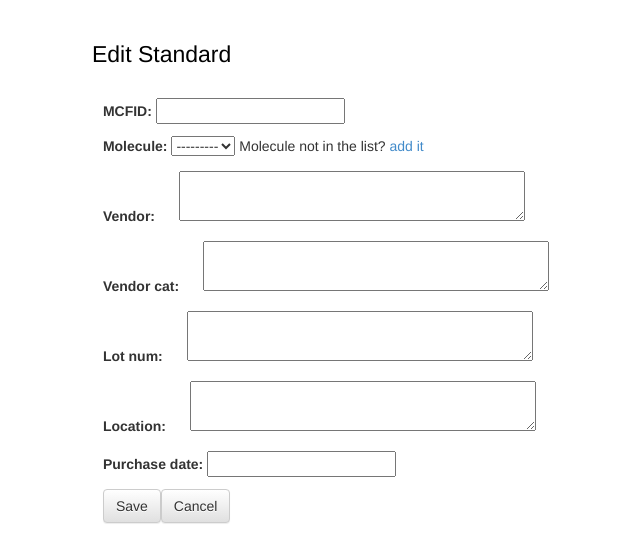
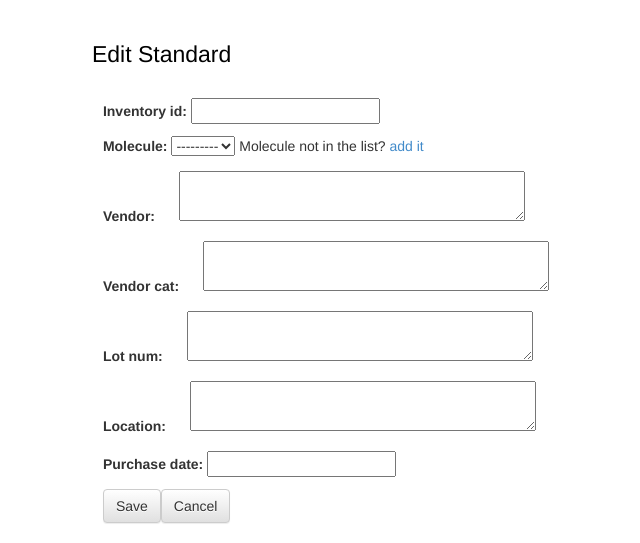
Before and after one commit to alexandrovteam/curatr, a Django app: a page that uses mcf_standard_browser/standards_review/templates/mcf_standards_browse/mcf_standard_edit.html in a window 1280 px wide. Shown: the part 89-632 px from the top of the page, without its empty margins (0-640 px from the left). Run offline with Django 3.2, Linux system fonts and the light colour scheme; the visitor is signed in with stand-in values (Sample User, id 1); data that the repository does not hold is empty; parts of the project's set-up code (start-up, migrations or seed data) failed here and were passed over; some libraries are stand-ins or nearby versions.

Commit message:
Rename model field to inventory_id without changing DB column

```diff
--- a/mcf_standard_browser/standards_review/forms.py
+++ b/mcf_standard_browser/standards_review/forms.py
@@ -23,7 +23,7 @@ class MoleculeForm(forms.ModelForm):
 class StandardForm(forms.ModelForm):
     class Meta:
         model = Standard
-        fields = ('MCFID','molecule','vendor','vendor_cat','lot_num' ,'location' ,'purchase_date')
+        fields = ('inventory_id','molecule','vendor','vendor_cat','lot_num' ,'location' ,'purchase_date')
         help_texts = {
             'molecule': mark_safe('Molecule not in the list? <a href="/molecule/add/"> add it </a>')
             }
@@ -42,7 +42,7 @@ class StandardBatchForm(forms.Form):
 class UploadFileForm(forms.Form):
     mzml_file = forms.FileField(validators=[mzml_filename_validator])
     adducts = forms.ModelMultipleChoiceField(queryset=Adduct.objects.all())
-    standards = forms.ModelMultipleChoiceField(queryset=Standard.objects.all().order_by('MCFID'))
+    standards = forms.ModelMultipleChoiceField(queryset=Standard.objects.all().order_by('inventory_id'))
     mass_accuracy_ppm = forms.FloatField(min_value=0.000001, label="MS1 mass accuracy (ppm)")
     quad_window_mz = forms.FloatField(min_value=0.000001, label='Precursor Window (m/z)')
     lc_info = forms.CharField(label="LC Info")
--- a/mcf_standard_browser/standards_review/models.py
+++ b/mcf_standard_browser/standards_review/models.py
@@ -154,7 +154,7 @@ class Molecule(models.Model):
 
 
 class Standard(models.Model):
-    MCFID = models.IntegerField(null=True, blank=True)
+    inventory_id = models.IntegerField(null=True, blank=True, db_column='MCFID')
     molecule = models.ForeignKey(Molecule)
     vendor = models.TextField(null=True, blank=True)
     vendor_cat = models.TextField(null=True, blank=True)
@@ -163,7 +163,7 @@ class Standard(models.Model):
     purchase_date = models.DateField(null=True, blank=True)
 
     def __unicode__(self):
-        return "{}: {}".format(self.MCFID, self.molecule.name)
+        return "{}: {}".format(self.inventory_id, self.molecule.name)
 
 
 class LcInfo(models.Model):
--- a/mcf_standard_browser/standards_review/tables.py
+++ b/mcf_standard_browser/standards_review/tables.py
@@ -62,7 +62,7 @@ class MoleculeTable(tables.Table):
 
 
 class StandardTable(tables.Table):
-    id = tables.LinkColumn(accessor='MCFID', verbose_name='Inventory ID', args=[tables.A('MCFID')],
+    id = tables.LinkColumn(accessor='inventory_id', verbose_name='Inventory ID', args=[tables.A('inventory_id')],
                            viewname='standard-detail')
     molecule_name = tables.Column(accessor='molecule.name', verbose_name='Name')
     molecular_formula = tables.Column(accessor='molecule.sum_formula', verbose_name='Formula')
@@ -76,7 +76,7 @@ class StandardTable(tables.Table):
 
 
 class SpectraTable(Table):
-    mcfid = Column(field='standard.MCFID', header='Inventory ID')
+    inventory_id = Column(field='standard.inventory_id', header='Inventory ID')
     molecule = Column(field='standard.molecule.name', header='Molecule')
     precursor_mz = Column(field='precursor_mz', header='Precursor m/z')
     adduct = AdductColumn(field='adduct.delta_formula', header='Adduct')
--- a/mcf_standard_browser/standards_review/tasks.py
+++ b/mcf_standard_browser/standards_review/tasks.py
@@ -93,7 +93,7 @@ def add_batch_standard(metadata, csv_file):
                 molecule.save()
                 logging.info("Successfully saved " + molecule.name)
 
-            s = Standard.objects.all().filter(MCFID=entry['id'])
+            s = Standard.objects.all().filter(inventory_id=entry['id'])
             if s.exists():  # standard already added, overwrite
                 s = s[0]
             else:
@@ -106,9 +106,9 @@ def add_batch_standard(metadata, csv_file):
                 s.purchase_date = dateutil.parser.parse(entry["purchase_date"], fuzzy=True)
             s.save()
             if entry["id"] == []:
-                s.MCFID = s.pk
+                s.inventory_id = s.pk
             else:
-                s.MCFID = entry['id']
+                s.inventory_id = entry['id']
             s.save()
         except:
             error_list.append([entry['name'], sys.exc_info()[1]])
--- a/mcf_standard_browser/standards_review/templates/mcf_standards_browse/export_template_ebi.json
+++ b/mcf_standard_browser/standards_review/templates/mcf_standards_browse/export_template_ebi.json
@@ -3,7 +3,7 @@
   {% with mz_ii_pairs.0 as first_pair%}
   {% with mz_ii_pairs|last as last_pair%}
   {
-      "spectrumId": "{{spectrum.standard.MCFID}}",
+      "spectrumId": "{{spectrum.standard.inventory_id}}",
       "mzStart": {{first_pair.0}},
       "mzStop": {{last_pair.0}},
       "peaks": [{% for mz_ii in mz_ii_pairs%}
--- a/mcf_standard_browser/standards_review/templates/mcf_standards_browse/mcf_dataset_detail.html
+++ b/mcf_standard_browser/standards_review/templates/mcf_standards_browse/mcf_dataset_detail.html
@@ -29,7 +29,7 @@
                 <td>{{ item.0 }} {% autoescape off %}{{ item.1.html_str }}{% endautoescape%} </td>
                 <td>{{ item.2 }}</td>
                 <td>{{ item.3 }}</td>
-                <td><a href="{% url 'xic-detail' dataset_pk=dataset.pk mcfid=item.0.MCFID adduct_pk=item.1.pk%}">
+                <td><a href="{% url 'xic-detail' dataset_pk=dataset.pk mcfid=item.0.inventory_id adduct_pk=item.1.pk%}">
                     View</a></td>
             </tr>
         {% endfor %}
--- a/mcf_standard_browser/standards_review/templates/mcf_standards_browse/mcf_fragmentSpectrum_detail.html
+++ b/mcf_standard_browser/standards_review/templates/mcf_standards_browse/mcf_fragmentSpectrum_detail.html
@@ -13,7 +13,7 @@
             <p>Precursor m/z: {{ specdata.spectrum.precursor_mz }}</p>
             <p>Retention time: {{ specdata.spectrum.rt }}</p>
             <p>Collision energy: {{ specdata.spectrum.collision_energy }}</p>
-            <p>Ion: <a href="{% url 'standard-detail' specdata.spectrum.standard.MCFID %}">{{ specdata.spectrum.standard }}, {{ specdata.spectrum.adduct }}</a></p>
+            <p>Ion: <a href="{% url 'standard-detail' specdata.spectrum.standard.inventory_id %}">{{ specdata.spectrum.standard }}, {{ specdata.spectrum.adduct }}</a></p>
             <p>Raw data: <a href="{% url 'dataset-detail' specdata.spectrum.dataset.id %}">{{ specdata.spectrum.dataset}} </a></p>
             <p>Precursor fraction of quad window: {{ specdata.spectrum.precursor_quad_fraction }}</p>
             <p id="splash">Splash: calculating...</p>
--- a/mcf_standard_browser/standards_review/templates/mcf_standards_browse/mcf_inventory_list.html
+++ b/mcf_standard_browser/standards_review/templates/mcf_standards_browse/mcf_inventory_list.html
@@ -22,8 +22,8 @@
                 <tbody>
                 {% for standard, adduct_mzs in standards %}
                     <tr>
-                        <td><a href="{% url 'standard-detail' mcfid=standard.MCFID %}" id="Inventory ID">
-                            {{ standard.MCFID|add:"0"|stringformat:"04d" }} </a> </td>
+                        <td><a href="{% url 'standard-detail' mcfid=standard.inventory_id %}" id="Inventory ID">
+                            {{ standard.inventory_id|add:"0"|stringformat:"04d" }} </a> </td>
                         <td>{{ standard.molecule}} </td>
                         <td>{{ standard.molecule.sum_formula }} </td>
                         <td>{{ standard.molecule.exact_mass }} </td>
--- a/mcf_standard_browser/standards_review/templates/mcf_standards_browse/mcf_molecule_detail.html
+++ b/mcf_standard_browser/standards_review/templates/mcf_standards_browse/mcf_molecule_detail.html
@@ -32,7 +32,7 @@
         </div>
         <div class="main-content">
             {% for standard, spectra in standards %}
-            <p>Standard ID: <a href="{% url 'standard-detail' mcfid=standard.MCFID %}"> {{ standard }} </a></p>
+            <p>Standard ID: <a href="{% url 'standard-detail' mcfid=standard.inventory_id %}"> {{ standard }} </a></p>
                 {% for spectrum in spectra %}
                     {{ spectrum.adduct.html_str|safe }}
                     <div id="frag_spec{{ spectrum.id }}" class="xic_fraggraph"></div>
--- a/mcf_standard_browser/standards_review/templates/mcf_standards_browse/mcf_molecule_edit.html
+++ b/mcf_standard_browser/standards_review/templates/mcf_standards_browse/mcf_molecule_edit.html
@@ -14,7 +14,7 @@
         <div class="main-content">
 
             {% for standard in standards %}
-                <a href="{% url 'standard-edit' mcfid=standard.MCFID %}" class="btn btn-default">Edit Standard:
+                <a href="{% url 'standard-edit' mcfid=standard.inventory_id %}" class="btn btn-default">Edit Standard:
                     {{ standard }}</a>
             {% endfor %}
         </div>
--- a/mcf_standard_browser/standards_review/templates/mcf_standards_browse/mcf_standard_detail.html
+++ b/mcf_standard_browser/standards_review/templates/mcf_standards_browse/mcf_standard_detail.html
@@ -10,7 +10,7 @@
                 <p>{{standard.molecule.name}}</p>
                 <h2>Chemical Information</h2>
                 <p>Formula: {{standard.molecule.sum_formula}}</p>
-                <p>Inventory ID: {{standard.MCFID}} </p>
+                <p>Inventory ID: {{standard.inventory_id}} </p>
                 <p>Exact mass: {{standard.molecule.exact_mass}} </p>
                 <p>Solubility: {{standard.molecule.solubility}} </p>
                 <p>Inchi: {{standard.molecule.inchi_code}} </p>
@@ -34,7 +34,7 @@
 
         {% if user.is_authenticated %}
             <div class="main-content">
-                <a href="{% url 'standard-edit' mcfid=standard.MCFID %}" class="btn btn-default">Edit Standard</a>
+                <a href="{% url 'standard-edit' mcfid=standard.inventory_id %}" class="btn btn-default">Edit Standard</a>
             </div>
         </div>
         {% endif %}
--- a/mcf_standard_browser/standards_review/templates/mcf_standards_browse/mcf_standard_edit.html
+++ b/mcf_standard_browser/standards_review/templates/mcf_standards_browse/mcf_standard_edit.html
@@ -25,9 +25,9 @@
         $(document).ready(function () {
             document.getElementById("click_button").onclick = function() {
                 var e = document.getElementById("id_molecule");
-                var mcfid = e.options[e.selectedIndex].value;
+                var inventory_id = e.options[e.selectedIndex].value;
                 var base_url = '/molecule/edit/';
-                window.open(base_url.concat(mcfid), '_top');
+                window.open(base_url.concat(inventory_id), '_top');
                 return false;
             };
         });
--- a/mcf_standard_browser/standards_review/test_tools.py
+++ b/mcf_standard_browser/standards_review/test_tools.py
@@ -13,7 +13,7 @@ class MoleculeCleanTest(TestCase):
         m1.save()
         m2 = Molecule(name='TestMolecule2', sum_formula="C2H2O3")
         m2.save()
-        s1 = Standard(molecule=m1, MCFID="0")
+        s1 = Standard(molecule=m1, inventory_id="0")
         s1.save()
         clear_molecules_without_standard()
         self.assertEqual(Molecule.objects.all().count(), 1)
--- a/mcf_standard_browser/standards_review/test_views.py
+++ b/mcf_standard_browser/standards_review/test_views.py
@@ -27,7 +27,7 @@ class StandardListTest(TestCase):
         m1 = Molecule(name='test', sum_formula="C1H2O3")
         m1.save()
         s1 = Standard(
-            MCFID=0,
+            inventory_id=0,
             molecule=m1,
             vendor="sigma",
             vendor_cat="sig0001",
@@ -157,7 +157,7 @@ class StandardEditTest(TestCase):
     @classmethod
     def setUpTestData(cls):
         cls.mol = Molecule.objects.create(name='foo', sum_formula='FOO', inchi_code='code')
-        cls.std_dict = dict(molecule=cls.mol, vendor='foo')
+        cls.std_dict = dict(molecule=cls.mol, vendor='foo', inventory_id=1)
         cls.std = Standard.objects.create(**cls.std_dict)
         u = User.objects.create(username=test_credentials['username'])
         u.set_password(test_credentials['password'])
@@ -173,7 +173,7 @@ class StandardEditTest(TestCase):
         updated_dict = self.std_dict
         updated_dict['vendor'] = new_vendor
         updated_dict['molecule'] = self.mol.pk
-        self.client.post('/inventory/edit/inventory{}/'.format(self.std.pk), data=updated_dict)
+        self.client.post('/inventory/edit/inventory{}/'.format(self.std.inventory_id), data=updated_dict)
         self.assertEqual(Standard.objects.count(), 1)
         edited_std = Standard.objects.get(pk=self.std.pk)
         self.assertEqual(edited_std.vendor, new_vendor)
--- a/mcf_standard_browser/standards_review/views.py
+++ b/mcf_standard_browser/standards_review/views.py
@@ -48,7 +48,7 @@ def library_home(request):
 
 
 def standard_list(request):
-    icontains_fields = ['MCFID', 'molecule__name', 'molecule__sum_formula', 'molecule__exact_mass', 'vendor',
+    icontains_fields = ['inventory_id', 'molecule__name', 'molecule__sum_formula', 'molecule__exact_mass', 'vendor',
                         'vendor_cat', 'molecule__pubchem_id']
     search_string = request.GET.get('search', None)
     qs = Standard.objects.all()
@@ -102,7 +102,7 @@ class Standard_list_ez(ListView):
 
 
 def standard_detail(request, mcfid):
-    standard = get_object_or_404(Standard, MCFID=mcfid)
+    standard = get_object_or_404(Standard, inventory_id=mcfid)
     frag_specs = FragmentationSpectrum.objects.all().filter(standard=standard)
     chart_type = 'line'
     chart_height = 300
@@ -170,7 +170,7 @@ def standard_add(request):
 
 @login_required()
 def standard_edit(request, mcfid):
-    standard = get_object_or_404(Standard, MCFID=mcfid)
+    standard = get_object_or_404(Standard, inventory_id=mcfid)
     if request.method == "POST":
         form = StandardForm(request.POST, instance=standard)
         if form.is_valid():
@@ -345,7 +345,7 @@ def dataset_detail(request, pk):
 def dataset_detail_show(request, pk):
     dataset = get_object_or_404(Dataset, pk=pk)
     adducts = dataset.adducts_present.all()
-    standards = dataset.standards_present.all().order_by('MCFID')
+    standards = dataset.standards_present.all().order_by('inventory_id')
     table_list = []
     for standard in standards:
         for adduct in adducts:
@@ -385,7 +385,7 @@ def dataset_delete(request, pk):
 @ensure_csrf_cookie
 def xic_detail(request, dataset_pk, mcfid, adduct_pk):
     dataset = get_object_or_404(Dataset, pk=dataset_pk)
-    standard = get_object_or_404(Standard, MCFID=mcfid)
+    standard = get_object_or_404(Standard, inventory_id=mcfid)
     adduct = get_object_or_404(Adduct, pk=adduct_pk)
     mz = standard.molecule.get_mz(adduct)
     delta_mz = mz * dataset.mass_accuracy_ppm * 1e-6
@@ -569,7 +569,7 @@ def fragmentSpectrum_export(request):
                 filename_list = []
                 for ii, cc in enumerate(c['spec_data']):
                     if cc[0].standard:
-                        export_filename = "InventoryID{}".format(cc[0].standard.MCFID)
+                        export_filename = "InventoryID{}".format(cc[0].standard.inventory_id)
                     else:
                         export_filename = 'unknown_standard'
                     ii = 0
```
Also changed, not shown: mcf_standard_browser/standards_review/test_models.py (+5 -5 lines).
